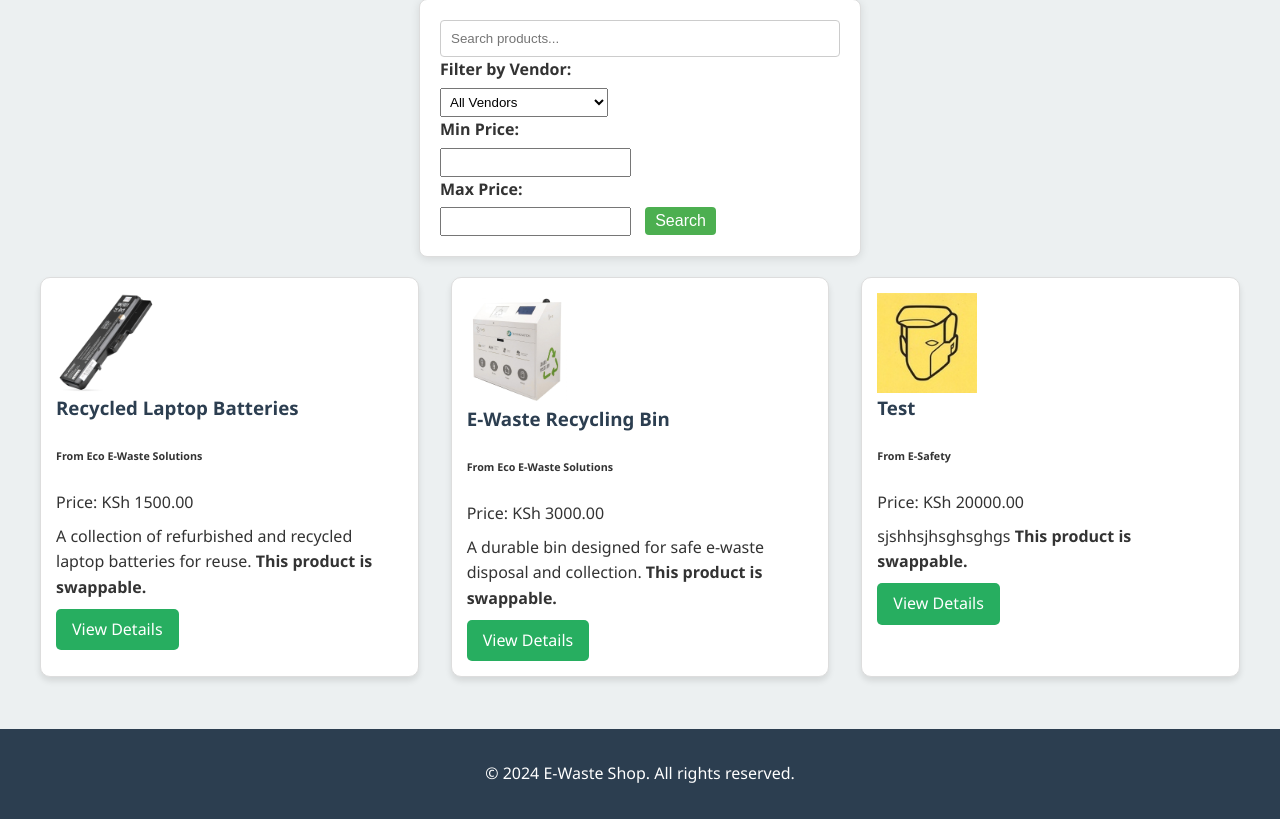
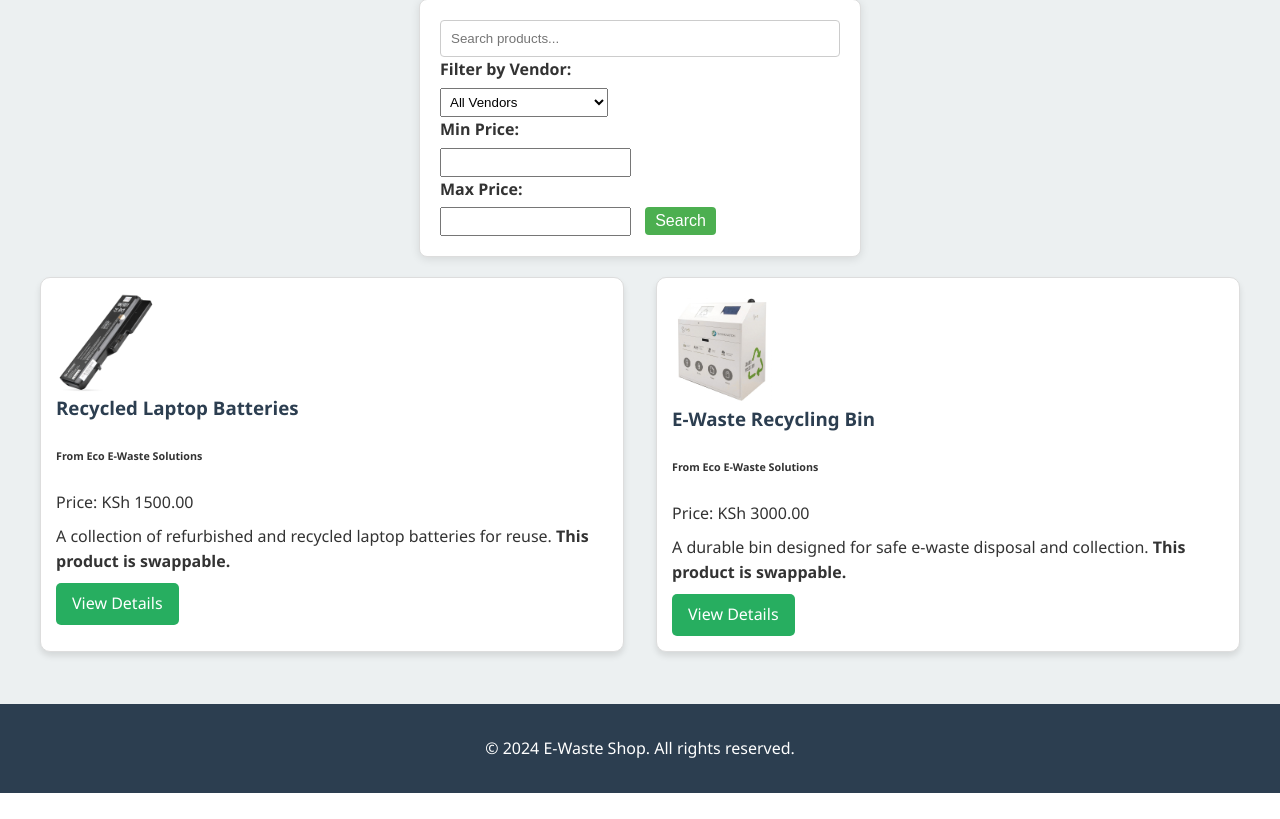
Before and after one commit to PrincewithEL/e_waste_project, a Django app: page / in a window 1280 px wide. Shown: the part 295-1114 px from the top of the page. After the commit the page ends 1088 px from the top, so only its background shows below. Run offline with Django 5.2, Linux system fonts and the light colour scheme; data comes from the database, SQL or seed files in the repository.

Commit message:
Twelfth Commit

```diff
--- a/E_Waste_App/templates/view_messages.html
+++ b/E_Waste_App/templates/view_messages.html
@@ -48,7 +48,7 @@
                         {% if message.sender == request.user.client %}
                             <p><strong>You:</strong> {{ message.content }}</p>
                         {% else %}
-                            <p><strong>{{ message.sender.first_name }} {{ message.sender.last_name }}:</strong> {{ message.content }}</p>
+                            <p><strong>{{ message.sender.user.username }}:</strong> {{ message.content }}</p>
                         {% endif %}
                         <span class="message-timestamp">{{ message.timestamp|date:"F j, Y H:i A" }}</span>
                     </div>
--- a/E_Waste_App/templates/view_messages1.html
+++ b/E_Waste_App/templates/view_messages1.html
@@ -51,7 +51,7 @@
                         {% if message.sender == request.user.vendor %}
                             <p><strong>You:</strong> {{ message.content }}</p>
                         {% else %}
-                            <p><strong>{{ message.sender.first_name }} {{ message.sender.last_name }}:</strong> {{ message.content }}</p>
+                            <p><strong>{{ message.sender.user.username }}:</strong> {{ message.content }}</p>
                         {% endif %}
                         <span class="message-timestamp">{{ message.timestamp|date:"F j, Y H:i A" }}</span>
                     </div>
--- a/E_Waste_App/views.py
+++ b/E_Waste_App/views.py
@@ -56,7 +56,7 @@ def home(request):
     max_price = request.GET.get('max_price', '')  # Maximum price filter (optional)
 
     # Start with all products
-    products = Product.objects.exclude(status='Sold')
+    products = Product.objects.filter(status='Available')
     vendors = Vendor.objects.all()
 
     # Apply search query if present
@@ -309,7 +309,6 @@ def client_signup(request):
         if form.is_valid():
             user = form.save()  # This saves both User and Client
             login(request, user)  # Log the user in after signup
-            messages.success(request, 'Client account created successfully!')
             return redirect('client_dashboard')
     else:
         form = ClientRegistrationForm()
@@ -819,7 +818,7 @@ def client_dashboard(request):
     max_price = request.GET.get('max_price', '')  # Maximum price filter (optional)
 
     # Start with all products
-    products = Product.objects.exclude(status='Sold')
+    products = Product.objects.filter(status='Available')
     vendors = Vendor.objects.all()
 
     # Apply search query if present
```
